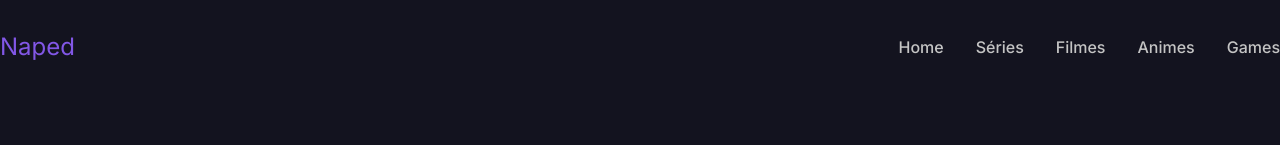
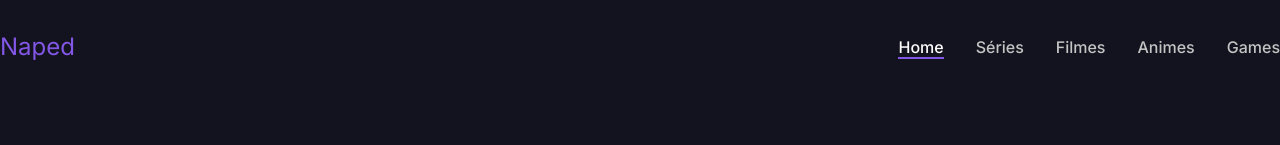
Before and after one commit to devlucaslopes/10-naped-blog, a Next.js app: page / in a window 1280 px wide. Shown: the top 145 px of the page. Built offline with nearby package versions, Linux system fonts and the light colour scheme.

Commit message:
added isCurrent

```diff
--- a/src/components/Menu/index.tsx
+++ b/src/components/Menu/index.tsx
@@ -1,29 +1,44 @@
 import Link from 'next/link'
+import { useRouter } from 'next/router'
 
-import { Header, Navigation } from './styles'
+import { Header, Navigation, NavLink } from './styles'
 
-export const Menu = () => (
+export const Menu = () => {
+  const { pathname } = useRouter()
+
+  return (
     <Header>
       <Link href="/">Naped</Link>
 
       <Navigation>
         <ul>
           <li>
-          <Link href="/">Home</Link>
+            <Link href="/" passHref>
+              <NavLink isCurrent={pathname === '/'}>Home</NavLink>
+            </Link>
           </li>
           <li>
-          <Link href="/">Séries</Link>
+            <Link href="/series" passHref>
+              <NavLink isCurrent={pathname === '/series'}>Séries</NavLink>
+            </Link>
           </li>
           <li>
-          <Link href="/">Filmes</Link>
+            <Link href="/movies" passHref>
+              <NavLink isCurrent={pathname === '/movies'}>Filmes</NavLink>
+            </Link>
           </li>
           <li>
-          <Link href="/">Animes</Link>
+            <Link href="/animes" passHref>
+              <NavLink isCurrent={pathname === '/animes'}>Animes</NavLink>
+            </Link>
           </li>
           <li>
-          <Link href="/">Games</Link>
+            <Link href="/games" passHref>
+              <NavLink isCurrent={pathname === '/games'}>Games</NavLink>
+            </Link>
           </li>
         </ul>
       </Navigation>
     </Header>
   )
+}
--- a/src/components/Menu/styles.ts
+++ b/src/components/Menu/styles.ts
@@ -1,4 +1,4 @@
-import styled, { css } from 'styled-components'
+import styled, { css, DefaultTheme } from 'styled-components'
 
 export const Header = styled.header`
   ${({ theme }) => css`
@@ -20,16 +20,15 @@ export const Navigation = styled.nav`
     ul {
       display: flex;
       gap: ${theme.grid.gutter};
+    }
+  `}
+`
 
-      a {
-        flex: 1;
-        font-weight: ${theme.font.weights.medium};
-        font-size: ${theme.font.sizes.medium};
-        color: ${theme.colors['white-200']};
-        position: relative;
-        transition: color 100ms;
+type NavLinkType = {
+  isCurrent: boolean
+}
 
-        &:hover {
+const bottomLine = (theme: DefaultTheme) => css`
   color: ${theme.colors.white};
 
   &::after {
@@ -41,8 +40,21 @@ export const Navigation = styled.nav`
     bottom: -2px;
     left: 0;
   }
-        }
-      }
+`
+
+export const NavLink = styled.a<NavLinkType>`
+  ${({ theme, isCurrent }) => css`
+    flex: 1;
+    font-weight: ${theme.font.weights.medium};
+    font-size: ${theme.font.sizes.medium};
+    color: ${theme.colors['white-200']};
+    position: relative;
+    transition: color 100ms;
+
+    ${isCurrent && bottomLine(theme)};
+
+    &:hover {
+      ${bottomLine(theme)}
     }
   `}
 `
```
Lines whose indentation alone changed are shown as unchanged.
